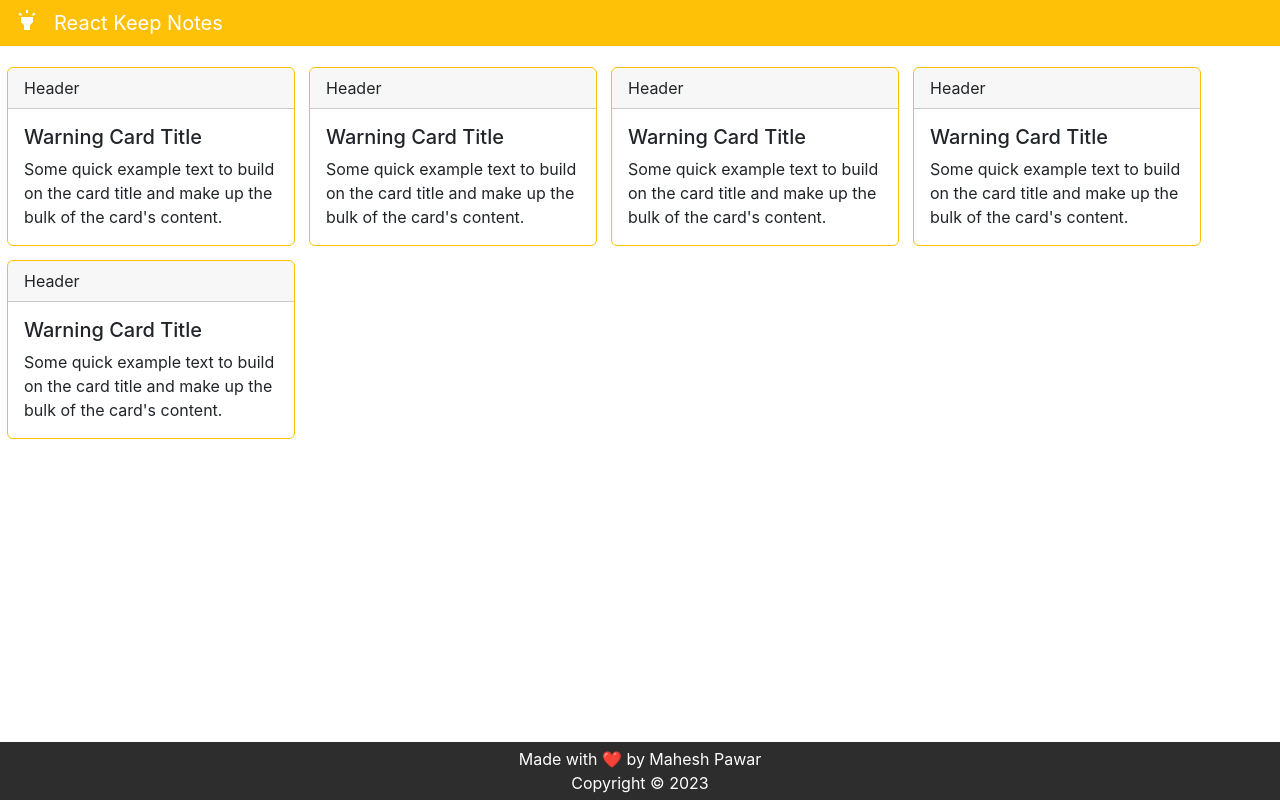
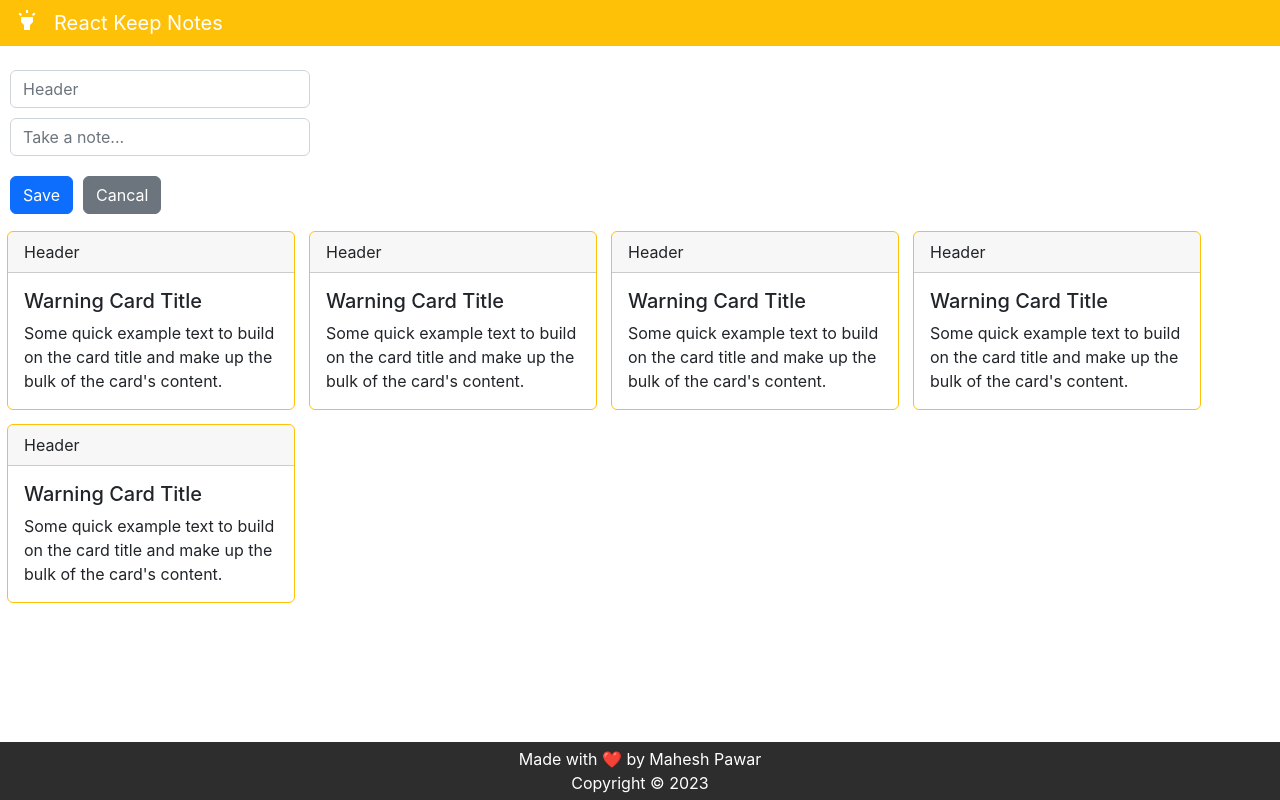
Before and after one commit to pawar-mahesh/react_keep_notes, a React (Create React App) app: page / in a window 1280 px wide. Built offline with nearby package versions, Linux system fonts and the light colour scheme.

Commit message:
src: components: Add inputCard components
Signed-off-by: pawar-mahesh <pawar.mahesh2345@gmail.com>

```diff
--- a/src/components/ui/cardsContainer/cardsContainer.js
+++ b/src/components/ui/cardsContainer/cardsContainer.js
@@ -1,9 +1,11 @@
 import Cards from "../cards/card";
+import InputCard from "../inputCard/inputCard";
 import "./cardsContainer.css";
 
 const cardsContainer = () => {
   return (
     <div className="ui-container">
+      <InputCard />
       <Cards />
       <Cards />
       <Cards />
--- /dev/null
+++ b/src/components/ui/inputCard/inputCard.css
@@ -0,0 +1,12 @@
+.inputCard {
+  padding: 10px;
+}
+
+.btn {
+  margin-right: 10px;
+  margin-top: 10px;
+}
+
+.from-input {
+  margin-bottom: 10px;
+}
--- /dev/null
+++ b/src/components/ui/inputCard/inputCard.js
@@ -0,0 +1,24 @@
+import Button from "react-bootstrap/Button";
+import Form from "react-bootstrap/Form";
+import "./inputCard.css";
+
+const InputCard = () => {
+  return (
+    <Form className="inputCard col-lg-3">
+      <Form.Control className="from-input" type="text" placeholder="Header" />
+      <Form.Control
+        className="from-input"
+        type="text"
+        placeholder="Take a note..."
+      />
+      <Button className="btn" variant="primary">
+        Save
+      </Button>
+      <Button className="btn" variant="secondary">
+        Cancal
+      </Button>
+    </Form>
+  );
+};
+
+export default InputCard;
```
